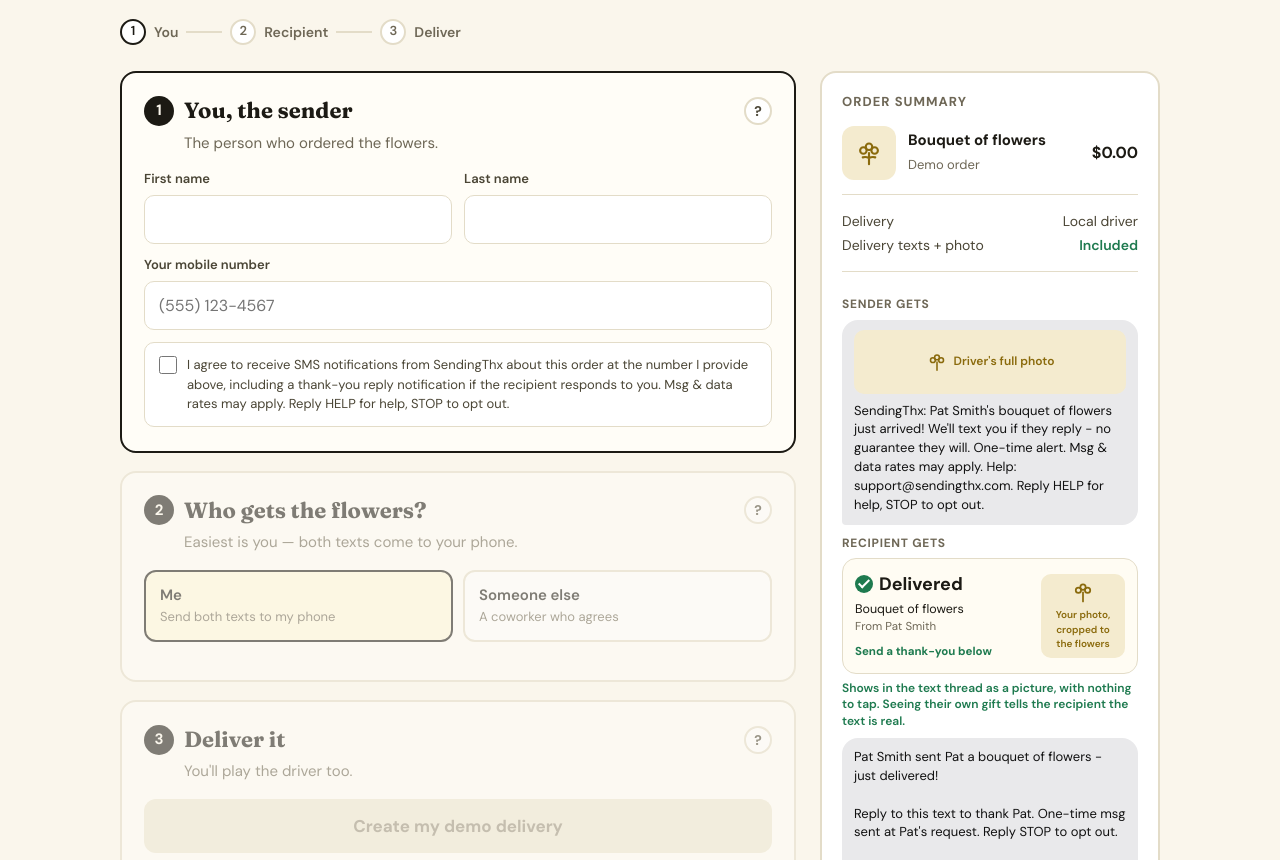
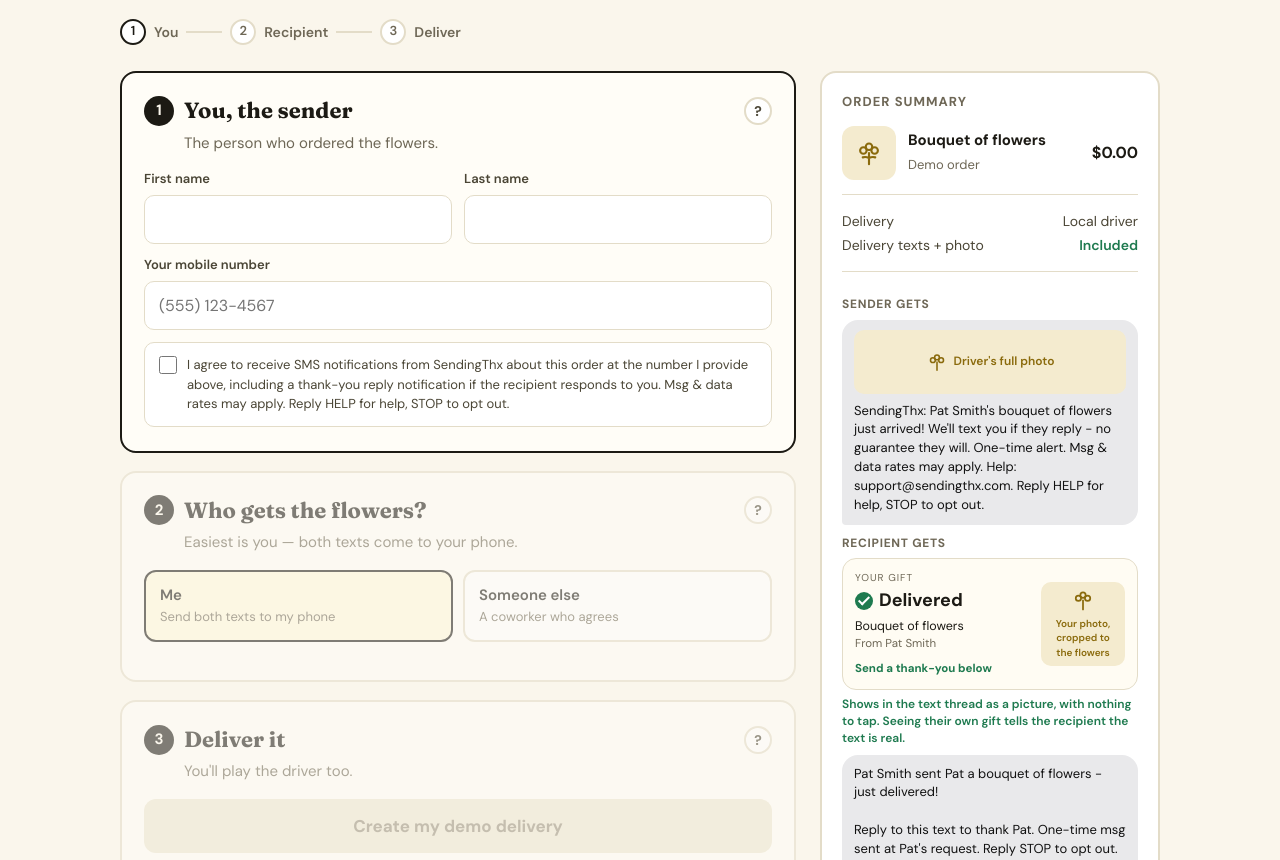
Before and after one commit to gjanson4-commits/sendingthx-site, a plain HTML site: page delivery-demo.html in a window 1280 px wide. Shown: the part 209-1069 px from the top of the page. Drawn offline with Linux system fonts and the light colour scheme; a script that the page names is missing.

Commit message:
Demo card preview: add Your gift label to match the real card

```diff
--- a/delivery-demo.html
+++ b/delivery-demo.html
@@ -90,6 +90,7 @@ ol.do li::before{content:counter(d);width:22px;height:22px;border-radius:11px;ba
 .bubble{background:#E9E9EB;color:#111;border-radius:16px 16px 16px 4px;padding:10px 12px;font-size:13px;line-height:1.45;white-space:pre-line}
 .dcard{display:flex;gap:10px;align-items:center;background:#FFFCF3;border:1.5px solid #E3DCC8;border-radius:14px;padding:12px;margin-bottom:6px}
 .dcard .l{flex:1;min-width:0}
+.dcard .dst{font-size:10px;letter-spacing:.1em;text-transform:uppercase;color:#6E6756;margin-bottom:2px}
 .dcard .ok{display:flex;align-items:center;gap:6px;font-weight:800;font-size:18px;margin-bottom:4px}
 .dcard .ok i{width:18px;height:18px;border-radius:9px;background:#1E7A4F;position:relative;flex-shrink:0}
 .dcard .ok i::after{content:"";position:absolute;left:6px;top:2px;width:4px;height:9px;border:solid #fff;border-width:0 2px 2px 0;transform:rotate(45deg)}
@@ -211,7 +212,7 @@ ol.do li::before{content:counter(d);width:22px;height:22px;border-radius:11px;ba
         <div class="who">Sender gets</div>
         <div class="bubble"><span class="ph"><svg width="22" height="22" viewBox="0 0 24 24" fill="none" stroke="currentColor" stroke-width="1.7" stroke-linecap="round" stroke-linejoin="round" aria-hidden="true"><circle cx="12" cy="7" r="2.6"/><circle cx="7.5" cy="10" r="2.6"/><circle cx="16.5" cy="10" r="2.6"/><path d="M12 12v9"/></svg>Driver's full photo</span><span id="bS"></span></div>
         <div class="who">Recipient gets</div>
-        <div class="dcard" role="img" aria-label="Delivered card picture"><div class="l"><div class="ok"><i></i>Delivered</div><div class="it">Bouquet of flowers</div><div class="fr" id="rcFrom">From Pat Smith</div><div class="cta">Send a thank-you below</div></div><div class="cph"><svg width="26" height="26" viewBox="0 0 24 24" fill="none" stroke="currentColor" stroke-width="1.7" stroke-linecap="round" stroke-linejoin="round" aria-hidden="true"><circle cx="12" cy="7" r="2.6"/><circle cx="7.5" cy="10" r="2.6"/><circle cx="16.5" cy="10" r="2.6"/><path d="M12 12v9"/></svg><span>Your photo, cropped to the flowers</span></div></div>
+        <div class="dcard" role="img" aria-label="Delivered card picture"><div class="l"><div class="dst">Your gift</div><div class="ok"><i></i>Delivered</div><div class="it">Bouquet of flowers</div><div class="fr" id="rcFrom">From Pat Smith</div><div class="cta">Send a thank-you below</div></div><div class="cph"><svg width="26" height="26" viewBox="0 0 24 24" fill="none" stroke="currentColor" stroke-width="1.7" stroke-linecap="round" stroke-linejoin="round" aria-hidden="true"><circle cx="12" cy="7" r="2.6"/><circle cx="7.5" cy="10" r="2.6"/><circle cx="16.5" cy="10" r="2.6"/><path d="M12 12v9"/></svg><span>Your photo, cropped to the flowers</span></div></div>
         <p class="dnote">Shows in the text thread as a picture, with nothing to tap. Seeing their own gift tells the recipient the text is real.</p>
         <div class="bubble"><span id="bR"></span></div>
       </div>
```
